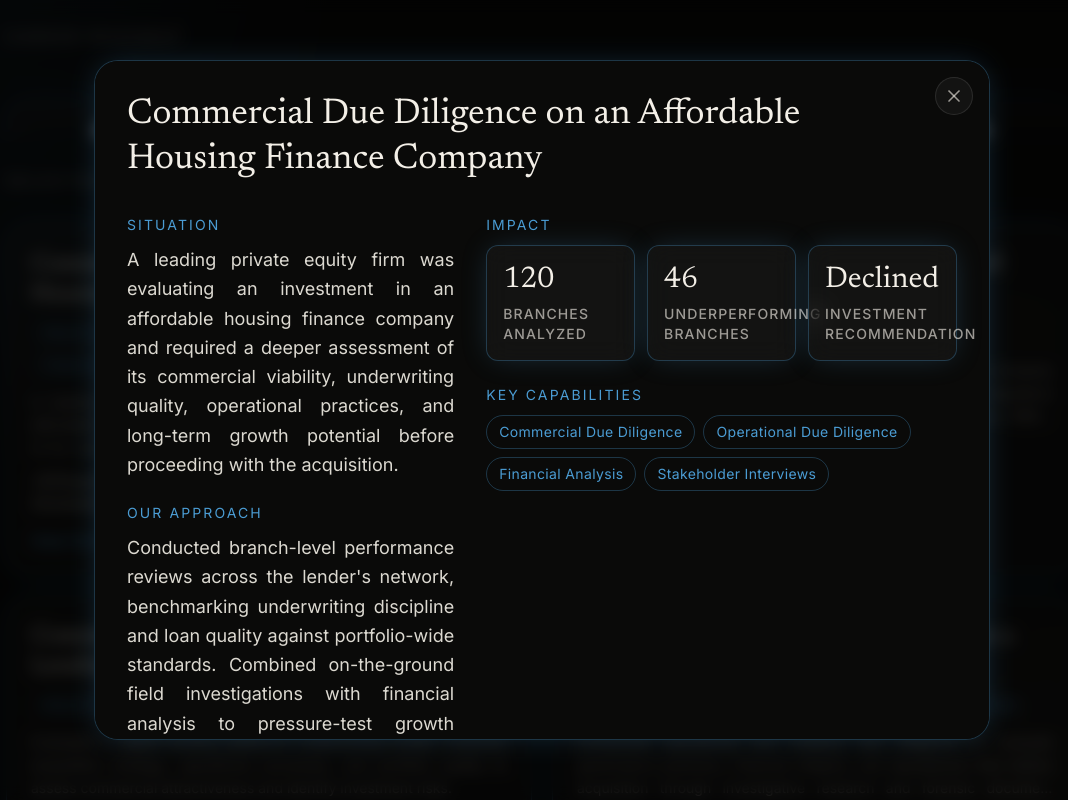
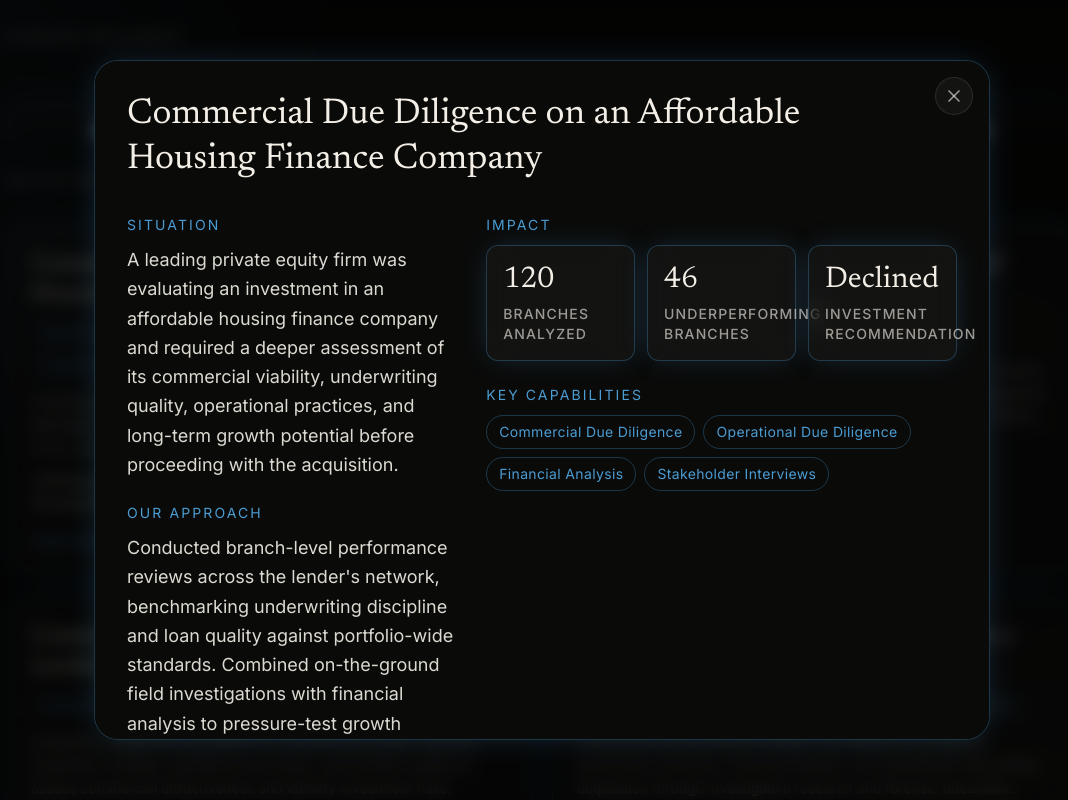
Before and after one commit to shantanumarwaha/shantanu-portfolio, a Next.js app: page / in a window 1280 px wide. Both pictures are taken after a click on the button 367 px from the left and 2726 px from the top of the page. Shown: the part 2326-3126 px from the top of the page, without its empty margins (98-1166 px from the left). Built offline with nearby package versions, Linux system fonts and the light colour scheme.

Commit message:
Revert justified body text back to left-aligned
Justify produced uneven word-spacing gaps in the narrower columns
(career roadmap and engagement modal panels), which reads worse than
plain left-aligned text.

```diff
--- a/components/CareerRoadmap.tsx
+++ b/components/CareerRoadmap.tsx
@@ -98,7 +98,7 @@ function DetailPanel({ step }: { step: Step }) {
           <h4 className="text-xs tracking-[0.15em] text-accent uppercase">
             Role Overview
           </h4>
-          <p className="mt-2 text-justify text-lg leading-relaxed text-foreground/90">
+          <p className="mt-2 text-lg leading-relaxed text-foreground/90">
             {step.roleOverview}
           </p>
 
@@ -135,7 +135,7 @@ function DetailPanel({ step }: { step: Step }) {
           </div>
 
           <div className="mt-4 border-l-2 border-accent/60 pl-5">
-            <p className="text-justify font-display text-lg leading-snug text-foreground/90 italic">
+            <p className="font-display text-lg leading-snug text-foreground/90 italic">
               &ldquo;{step.takeaway}&rdquo;
             </p>
           </div>
--- a/components/Engagements.tsx
+++ b/components/Engagements.tsx
@@ -39,7 +39,7 @@ function EngagementCard({
           </span>
         ))}
       </div>
-      <p className="mt-3 line-clamp-3 text-justify text-sm leading-relaxed text-muted">
+      <p className="mt-3 line-clamp-3 text-sm leading-relaxed text-muted">
         {engagement.situation}
       </p>
       <p className="mt-3 font-display text-base leading-snug text-foreground/90 italic">
@@ -112,14 +112,14 @@ function EngagementModal({
             <h4 className="text-sm tracking-[0.15em] text-accent uppercase">
               Situation
             </h4>
-            <p className="mt-2.5 text-justify text-lg leading-relaxed text-foreground/90">
+            <p className="mt-2.5 text-lg leading-relaxed text-foreground/90">
               {engagement.situation}
             </p>
 
             <h4 className="mt-6 text-sm tracking-[0.15em] text-accent uppercase">
               Our Approach
             </h4>
-            <p className="mt-2.5 text-justify text-lg leading-relaxed text-foreground/90">
+            <p className="mt-2.5 text-lg leading-relaxed text-foreground/90">
               {engagement.approach}
             </p>
           </div>
--- a/components/ExecutiveSummary.tsx
+++ b/components/ExecutiveSummary.tsx
@@ -73,7 +73,7 @@ export default function ExecutiveSummary() {
               {executiveSummary.paragraphs.map((p, i) => (
                 <p
                   key={i}
-                  className="text-justify font-display text-lg leading-[1.5] text-foreground/90 sm:text-xl"
+                  className="font-display text-lg leading-[1.5] text-foreground/90 sm:text-xl"
                 >
                   {p}
                 </p>
```
